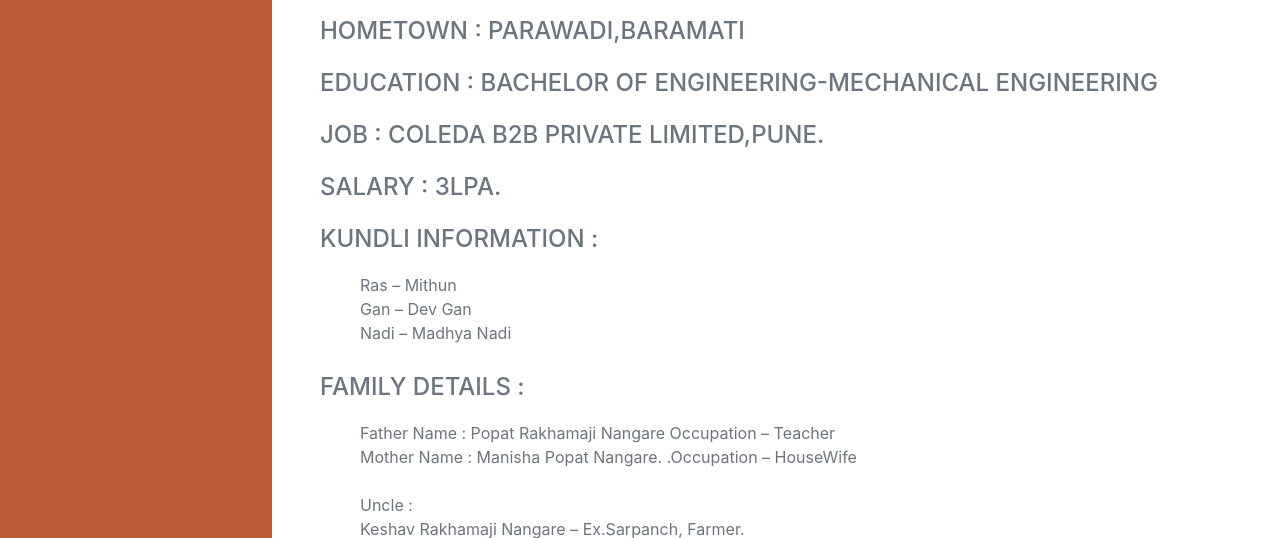
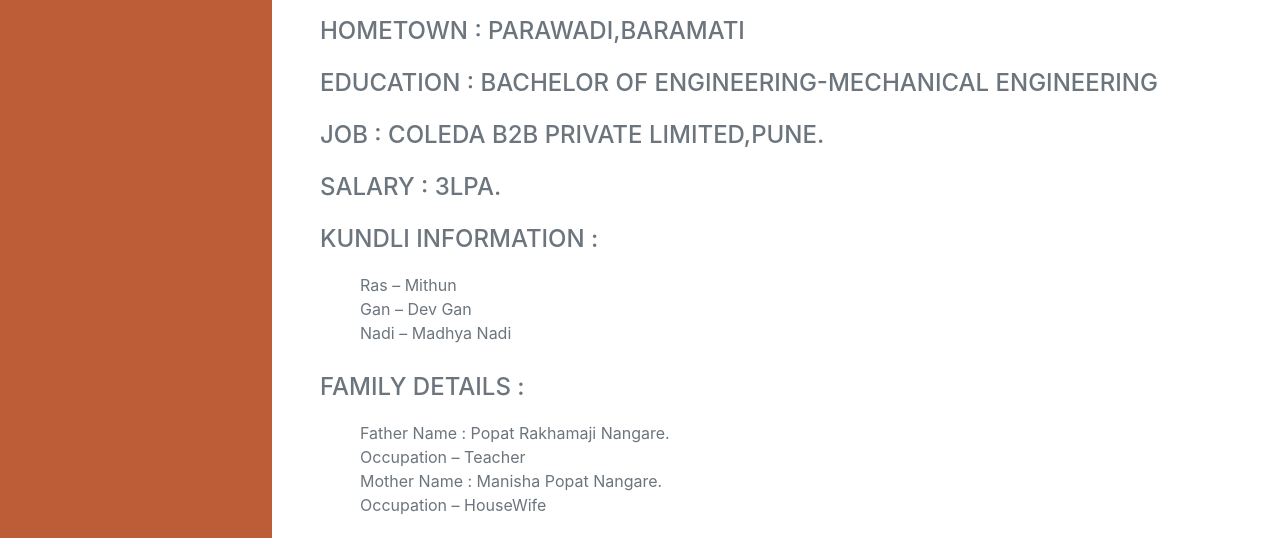
Before and after one commit to sujit6060/Bio, a plain HTML site: page index.html in a window 1280 px wide. Shown: the part 193-731 px from the top of the page. Drawn offline with nearby package versions, Linux system fonts and the light colour scheme; a web font is replaced by a local one.

Commit message:
Update index.html

```diff
--- a/index.html
+++ b/index.html
@@ -68,12 +68,13 @@
                             <ul class="fa-ul mb-0">
                                 <li>
                                     <span class="fa-li"><i></i></span>
-                                    Father Name : Popat Rakhamaji Nangare
+                                    Father Name : Popat Rakhamaji Nangare.<br>
                                     Occupation – Teacher
                                 </li>
                                 <li>
                                     <span class="fa-li"><i></i></span>
-                                    Mother Name : Manisha Popat Nangare.  .Occupation – HouseWife
+                                    Mother Name : Manisha Popat Nangare.<br>
+                                    Occupation – HouseWife
                                 </li>
                                 <br>
                                 <li>
```
